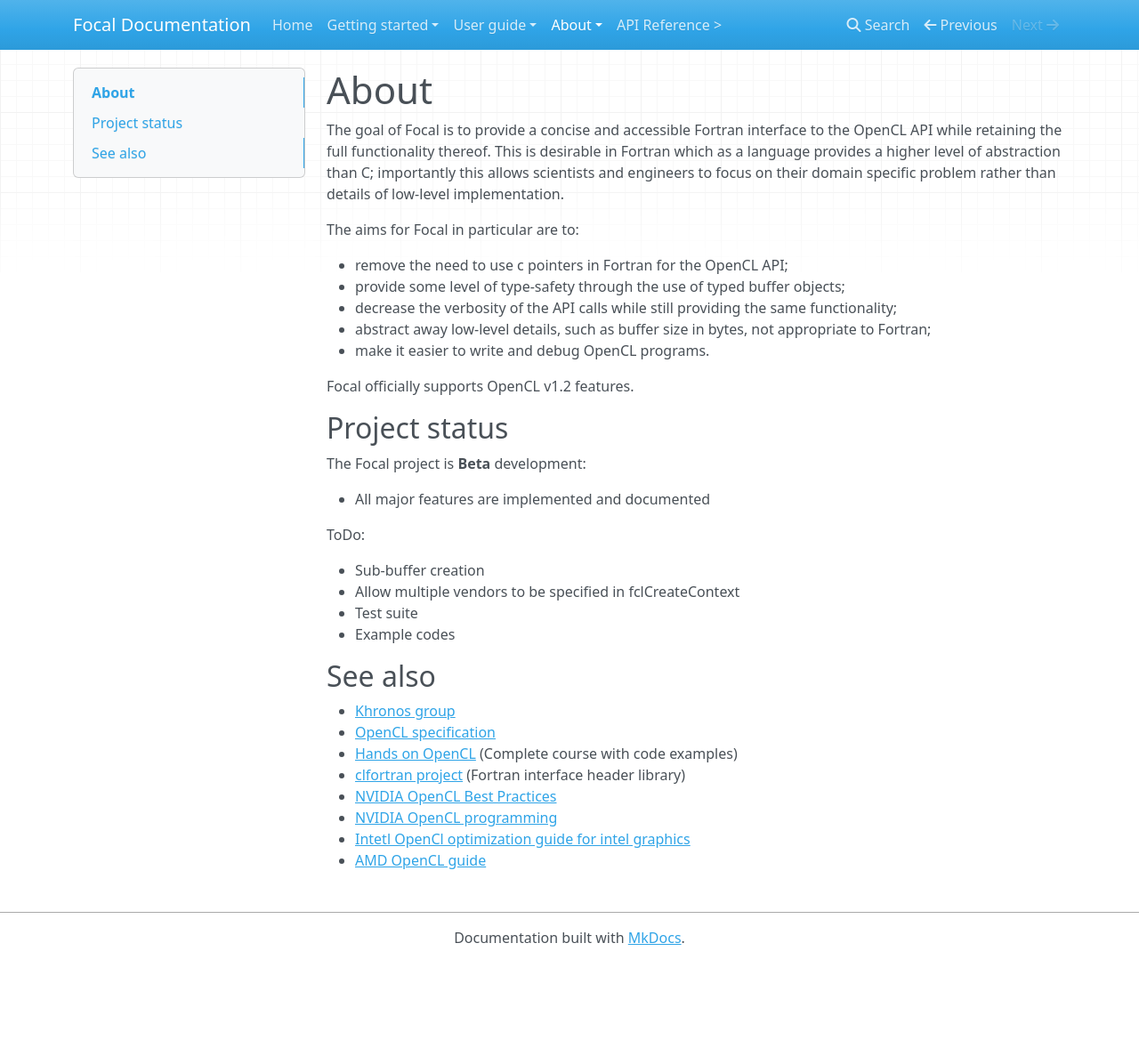
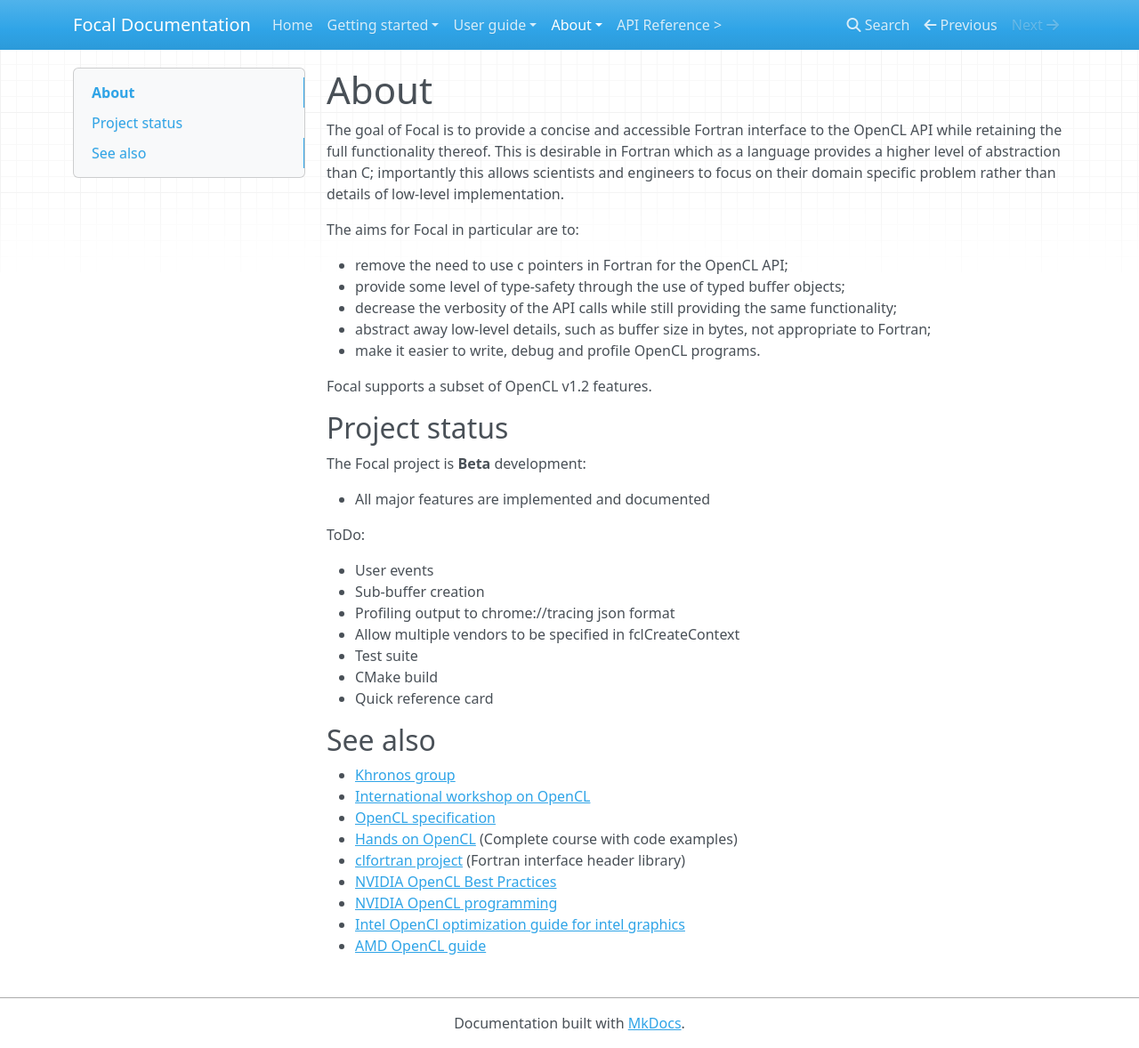
Before and after one commit to LKedward/focal-docs, an MkDocs documentation site: the page built from docs/about.md, in a window 1280 px wide and 1178 px high. Shown: the whole window at 89% size. Built offline with MkDocs 1.6.1, drawn with Linux system fonts in a browser that asks for light colours; nearby versions of some CDN libraries.

Commit message:
Minor updates: to about page.

```diff
--- a/docs/about.md
+++ b/docs/about.md
@@ -9,9 +9,9 @@
 - provide some level of type-safety through the use of typed buffer objects;
 - decrease the verbosity of the API calls while still providing the same functionality;
 - abstract away low-level details, such as buffer size in bytes, not appropriate to Fortran;
-- make it easier to write and debug OpenCL programs.
+- make it easier to write, debug and profile OpenCL programs.
 
-Focal officially supports OpenCL v1.2 features.
+Focal supports a subset of OpenCL v1.2 features.
 
 ## Project status
 
@@ -21,18 +21,22 @@
 
 ToDo:
 
+* User events
 * Sub-buffer creation
+* Profiling output to chrome://tracing json format
 * Allow multiple vendors to be specified in fclCreateContext
 * Test suite
-* Example codes
+* CMake build
+* Quick reference card
 
 ## See also
 
 * [Khronos group](https://www.khronos.org/opencl/)
+* [International workshop on OpenCL](https://www.iwocl.org/)
 * [OpenCL specification](https://www.khronos.org/registry/OpenCL/specs/opencl-1.2.pdf)
 * [Hands on OpenCL](https://handsonopencl.github.io/) (Complete course with code examples)
 * [clfortran project](https://github.com/cass-support/clfortran) (Fortran interface header library)
 * [NVIDIA OpenCL Best Practices](https://www.nvidia.com/content/cudazone/CUDABrowser/downloads/papers/NVIDIA_OpenCL_BestPracticesGuide.pdf)
 * [NVIDIA OpenCL programming](https://www.nvidia.com/content/cudazone/CUDABrowser/downloads/papers/NVIDIA_OpenCL_BestPracticesGuide.pdf)
-* [Intetl OpenCl optimization guide for intel graphics](https://software.intel.com/en-us/iocl-opg)
+* [Intel OpenCl optimization guide for intel graphics](https://software.intel.com/en-us/iocl-opg)
 * [AMD OpenCL guide](https://rocm-documentation.readthedocs.io/en/latest/Programming_Guides/Opencl-programming-guide.html)
```
